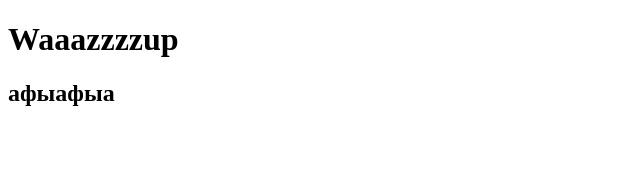
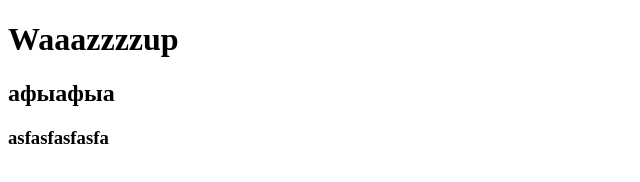
Before and after one commit to fxckker/test-repo, a plain HTML site: page index.html in a window 1280 px wide. Shown: the whole page, without its empty margins (0-640 px from the left). Drawn offline with Linux system fonts and the light colour scheme.

Commit message:
туда сюда

```diff
--- a/index.html
+++ b/index.html
@@ -8,5 +8,6 @@
 <body>
     <h1>Waaazzzzup</h1>
     <h2>aфыафыа</h2>
+    <h3> asfasfasfasfa</h3>
 </body>
 </html>
```
